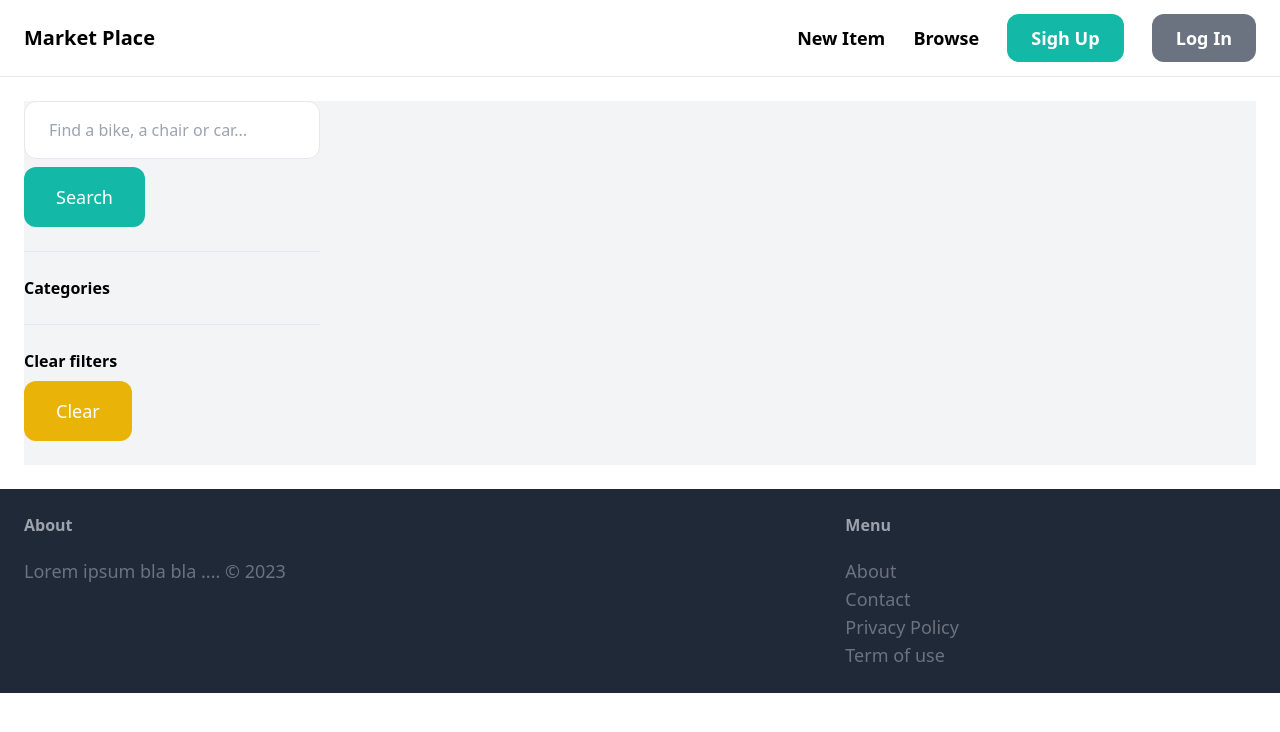
After one commit to mulatmek/MarketPlace-Django, a Django app: page /item/ in a window 1280 px wide. The commit adds this page. Shown: the top 732 px of the page. Run offline with Django 4.2, Linux system fonts and the light colour scheme; data that the repository does not hold is empty; some libraries are stand-ins or nearby versions.

Commit message:
browse option with filter by item and category

```diff
--- a/core/templates/core/base.html
+++ b/core/templates/core/base.html
@@ -13,7 +13,7 @@
         <a href="/" class = "text-xl font-semibold">Market Place</a>
         <div class = "space-x-6">
             <a href = "{%url 'item:new_item' %}" class = "text-lg font-semibold hover:text-gray-500">New Item</a>
-            <a href = "#" class = "text-lg font-semibold hover:text-gray-500 ">Browse</a>
+            <a href = "{%url 'item:browse'%}" class = "text-lg font-semibold hover:text-gray-500 ">Browse</a>
             {%if not request.user.is_authenticated%}
                 <a href = "{%url 'core:signup'%}" class = "px-6 py-3 text-lg font-semibold bg-teal-500 text-white rounded-xl hover:bg-teal-700">Sigh Up</a>
                 <a href = "{%url 'core:login'%}" class = "px-6 py-3 text-lg font-semibold bg-gray-500 text-white rounded-xl hover:bg-gray-700">Log In</a>
--- a/item/forms.py
+++ b/item/forms.py
@@ -26,3 +26,27 @@ class NewItemForm(forms.ModelForm):
     image = forms.ImageField(widget=forms.FileInput(attrs={
         'class': CLASS_INPUT
     }))
+
+class EditItemForm(forms.ModelForm):
+    class Meta:
+        model = Item
+        fields = ('name', 'description', 'price', 'price', 'image', 'is_sold')
+
+    name = forms.CharField(widget=forms.TextInput(attrs={
+        'placeholder': 'Name',
+        'class': CLASS_INPUT
+    }))
+
+    description = forms.CharField(widget=forms.Textarea(attrs={
+        'placeholder': 'Description',
+        'class': CLASS_INPUT
+    }))
+
+    price = forms.FloatField(widget=forms.NumberInput(attrs={
+        'placeholder': 'Price',
+        'class': CLASS_INPUT
+    }))
+
+    image = forms.ImageField(widget=forms.FileInput(attrs={
+        'class': CLASS_INPUT
+    }))
--- /dev/null
+++ b/item/templates/item/browse.html
@@ -0,0 +1,63 @@
+{% extends 'core/base.html' %}
+
+{% block title %}Browse{% endblock %}
+
+{% block content %}
+    <div class="pb-6 grid grid-cols-4 gap-4 bg-gray-100">
+        <div class="col-span-1">
+            <form method="get" action="{% url 'item:browse' %}">
+                <input name="query" class="w-full py-4 px-6 border rounded-xl" type="text" value="{{ query }}" placeholder="Find a bike, a chair or car...">
+
+                <button class="mt-2 py-4 px-8 text-lg bg-teal-500 text-white rounded-xl">Search</button>
+            </form>
+
+            <hr class="my-6">
+
+            <p class="font-semibold">Categories</p>
+
+            <ul>
+                {% for category in categories %}
+                    <li class="py-2 px-2 rounded-xl{% if category.id == category_id %} bg-gray-200{% endif %}">
+                        <a href="{% url 'item:browse' %}?query={{ query }}&category={{ category.id }}">{{ category.name }}</a>
+                    </li>
+                {% endfor %}
+            </ul>
+
+            <hr class="my-6">
+
+            <p class="font-semibold">Clear filters</p>
+
+            <ul>
+                <li><a href="{% url 'item:browse' %}" class="mt-2 py-4 px-8 inline-block bg-yellow-500 text-lg rounded-xl text-white">Clear</a>
+        </div>
+
+        <div class="col-span-3">
+            <div class="grid grid-cols-3 gap-3 item">
+                {% for item in items %}
+                    <div>
+                        <style>
+                            .item img{
+                                width: 200px;
+                                height: 200px;
+                            }
+                            .item{
+                                width: 50%;
+                                height: 50%;
+                            }
+                        </style>
+                        <a href="{% url 'item:detail' item.id %}">
+                            <div>
+                                <img src="{{ item.image.url }}" class="rounded-t-xl">
+                            </div>
+
+                            <div class="p-6 bg-white rounded-b-xl">
+                                <h2 class="text-2xl">{{ item.name }}</h2>
+                                <p class="text-gray-500">Price: {{ item.price }}</p>
+                            </div>
+                        </a>
+                    </div>
+                {% endfor %}
+            </div>
+        </div>
+    </div>
+{% endblock %}
--- a/item/templates/item/detail.html
+++ b/item/templates/item/detail.html
@@ -33,7 +33,7 @@
             <div class="mt-6 p-6 bg-white rounded-xl detail">
                 <p>This is your item!</p>
 
-                <a href="#" class="inline-block mt-6 px-6 py-3 text-lg font-semibold bg-teal-500 text-white rounded-xl">Edit</a>
+                <a href="{%url 'item:edit' item.id%}" class="inline-block mt-6 px-6 py-3 text-lg font-semibold bg-teal-500 text-white rounded-xl">Edit</a>
                 <a href="{%url 'item:delete' item.id%}" class="inline-block mt-6 px-6 py-3 text-lg font-semibold bg-red-500 text-white rounded-xl">Delete</a>
             </div>
         {% else %}
--- a/item/urls.py
+++ b/item/urls.py
@@ -5,7 +5,9 @@ from . import views
 app_name = 'item'
 
 urlpatterns = [
+    path('', views.browse, name='browse'),
     path('new_item/', views.new_item, name='new_item'),
     path('<int:pk>', views.detail, name='detail'),
     path('<int:pk>/delete/', views.delete, name='delete'),
+    path('<int:pk>/edit/', views.edit_item, name='edit'),
 ]
--- a/item/views.py
+++ b/item/views.py
@@ -1,7 +1,27 @@
 from django.contrib.auth.decorators import login_required
 from django.shortcuts import render, get_object_or_404, redirect
-from .models import Item
-from .forms import NewItemForm
+from django.db.models import Q
+from .models import Item, Category
+from .forms import NewItemForm, EditItemForm
+
+def browse(request):
+    query = request.GET.get('query', '')
+    category_id = request.GET.get('category', 0)
+    categories = Category.objects.all()
+    items = Item.objects.filter(is_sold=False)
+
+    if category_id:
+        items = items.filter(category_id=category_id)
+
+    if query:
+        items = items.filter(Q(name__icontains=query) | Q(description__icontains=query))
+
+    return render(request, 'item/browse.html', {
+        'items': items,
+        'query': query,
+        'categories': categories,
+        'category_id': int(category_id)
+    })
 
 def detail(request, pk):
     item = get_object_or_404(Item, pk=pk)
@@ -35,3 +55,20 @@ def delete(request, pk):
     item.delete()
 
     return redirect('dashboard:index')
+
+@login_required
+def edit_item(request, pk):
+    item = get_object_or_404(Item, pk=pk,created_by=request.user)
+    if request.method == 'POST':
+        form = EditItemForm(request.POST, request.FILES, instance=item)
+        if form.is_valid():
+            form.save()
+            return redirect('item:detail', pk=item.id)
+    else:
+        form = EditItemForm(instance=item)
+
+    return render(request, 'item/form.html', {
+        'form': form,
+
+        'title': 'Edit Item',
+    })
```
Also changed, not shown: dashboard/templates/dashboard/index.html (+11 -1 lines).
